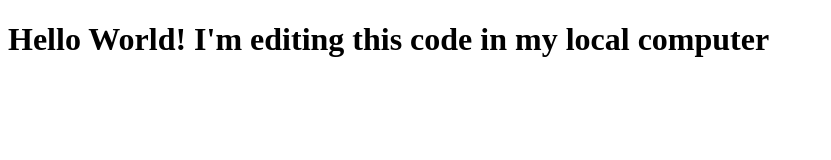
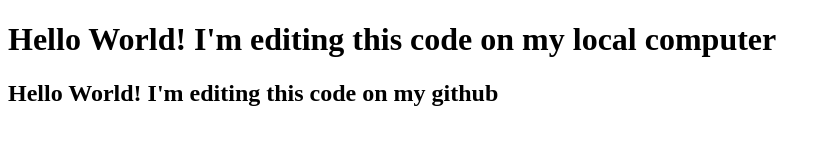
Before and after one commit to CrisVFX/github-tutorial-1, a plain HTML site: page index.html in a window 1280 px wide. Shown: the whole page, without its empty margins (0-831 px from the left). Drawn offline with Linux system fonts and the light colour scheme.

Commit message:
Update index.html

```diff
--- a/index.html
+++ b/index.html
@@ -7,6 +7,7 @@
     <title>Document</title>
 </head>
 <body>
-    <h1>Hello World! I'm editing this code in my local computer</h1>
+    <h1>Hello World! I'm editing this code on my local computer</h1>
+    <h2>Hello World! I'm editing this code on my github</h2>
 </body>
 </html>
```
